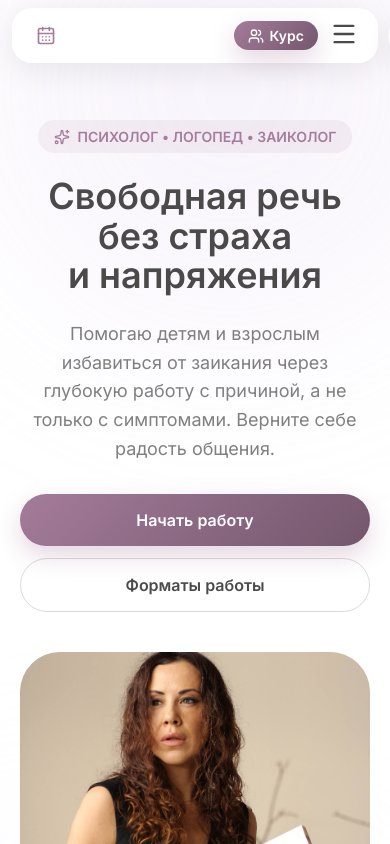
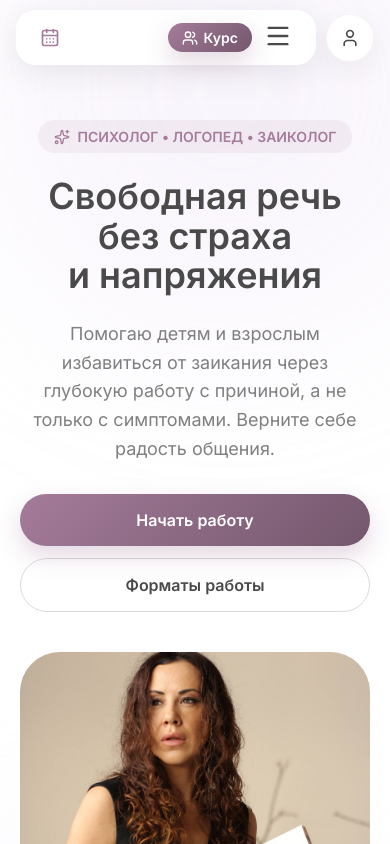
Before and after one commit to vitalikDebug/psy-site, a Next.js app: page / in a window 390 px wide. Shown: the top 844 px of the page. Built offline with nearby package versions, Linux system fonts and the light colour scheme.

Commit message:
update header for lk

```diff
--- a/src/components/CourseAuthorSection/CourseAuthorSection.jsx
+++ b/src/components/CourseAuthorSection/CourseAuthorSection.jsx
@@ -75,8 +75,7 @@ export default function CourseAuthorSection() {
 
 useEffect(() => {
     if (sliderRef.current && trackRef.current) {
-      // Даем React небольшую задержку (через setTimeout),
-      // чтобы DOM успел обновиться перед замерами ширины
+
       const timeoutId = setTimeout(() => {
         if (!sliderRef.current || !trackRef.current) return;
 
--- a/src/components/Header/Header.css
+++ b/src/components/Header/Header.css
@@ -293,9 +293,6 @@
 }
 
 
-/* =========================================
-   --- 6. АДАПТИВ (МЕДИА-ЗАПРОСЫ) ---
-========================================= */
 @media (max-width: 1024px) {
   .header__container {
     display: flex;
@@ -309,22 +306,79 @@
   }
 }
 
+@media (max-width: 1300px) {
+  .header__floating-profile {
+    right: 10px;
+    width: 44px;
+    height: 44px;
+  }
+  .header__container {
+    padding-right: 60px;
+  }
+}
+
 @media (max-width: 768px) {
+  /* 1. ГЛАВНАЯ ОБЕРТКА (Прозрачный контейнер) */
+  /* Теперь это просто флекс-контейнер на всю ширину экрана с отступами */
   .header {
-      width: calc(100% - 24px);
-      top: 8px;
-      padding: 8px 16px;
-      border-radius: 20px;
+    width: calc(100% - 32px); /* По 16px отступы по краям */
+    top: 10px;
+    padding: 0; /* Убираем внутренние отступы, они будут у островка */
+    background: transparent; /* Обертка прозрачная */
+    box-shadow: none; /* Тень убираем с обертки */
+    backdrop-filter: none;
+    display: flex;
+    align-items: center;
+    gap: 12px; /* Расстояние между белым островком и кнопкой ЛК */
+    border-radius: 0;
   }
 
+  /* Отключаем градиентную рамку на мобилке с главной обертки */
   .header::before {
-      border-radius: 20px; /* Рамка повторяет контур телефона */
+    display: none;
+  }
+  .header__container::before {
+    content: '';
+    position: absolute;
+    inset: 0;
+    border-radius: 20px; /* Радиус как у мобильного островка */
+    padding: 2px;
+    background: linear-gradient(135deg, var(--color-accent) 0%, color-mix(in srgb, var(--color-accent) 70%, black) 100%);
+    -webkit-mask: linear-gradient(#fff 0 0) content-box, linear-gradient(#fff 0 0);
+    -webkit-mask-composite: xor;
+    mask-composite: exclude;
+
+    /* Точка старта анимации - там, где находится кнопка курса на телефоне (примерно в 80px от правого края) */
+    clip-path: circle(0px at calc(100% - 80px) 50%);
+    transition: clip-path 0.7s cubic-bezier(0.4, 0, 0.2, 1);
+    pointer-events: none;
+    z-index: -1;
+  }
+  .header--course-mode .header__container::before {
+    clip-path: circle(150% at calc(100% - 80px) 50%);
   }
 
-  .header__container {
-    padding: 0;
+  /* Добавляем фиолетовое свечение самому островку */
+  .header--course-mode .header__container {
+    box-shadow: 0 10px 40px color-mix(in srgb, var(--color-accent) 25%, transparent);
+    transition: box-shadow 0.7s ease;
   }
 
+  /* 2. БЕЛЫЙ ОСТРОВОК (Левая часть с кнопками и бургером) */
+  .header__container {
+    flex: 1; /* Занимает всё доступное место */
+    background-color: rgba(255, 255, 255, 0.95);
+    backdrop-filter: blur(12px);
+    border-radius: 20px;
+    box-shadow: 0 8px 32px rgba(0, 0, 0, 0.08);
+    padding: 8px 16px;
+    display: flex;
+    justify-content: space-between;
+    align-items: center;
+    margin: 0;
+  }
+
+  /* Внутрянка белого островка */
   .header__right {
     gap: 12px;
   }
@@ -339,7 +393,6 @@
 
   .header__course-btn:hover {
     transform: none;
-    /* На телефоне оставляем свечение, но не двигаем кнопку */
     box-shadow: 0 10px 25px color-mix(in srgb, var(--color-accent) 30%, transparent);
   }
 
@@ -355,6 +408,34 @@
 
   .course-text-desk { display: none; }
   .course-text-mob { display: inline; }
+
+  /* 3. КНОПКА ЛК (Второй мини-островок справа) */
+  .header__floating-profile {
+    display: flex;
+    position: static; /* Ставим в общий поток рядом с островком */
+    transform: none;
+    flex-shrink: 0; /* Не даем ей сплющиваться */
+    width: 48px;
+    height: 48px;
+    box-shadow: 0 8px 32px rgba(0, 0, 0, 0.08); /* Такая же тень, как у островка */
+    border: none;
+    border-radius: 50%; /* Идеальный круг */
+  }
+
+  .header__floating-profile:hover {
+    transform: translateY(-2px);
+  }
+
+  /* Специфичные стили для режима ЛК на телефоне */
+  .header__lk-back-btn {
+    padding: 10px 16px;
+  }
+  .header__lk-back-btn .course-text-desk {
+    display: none;
+  }
+  .header__lk-back-btn .course-text-mob {
+    display: inline;
+  }
 }
 
 @media (max-width: 400px) {
@@ -366,6 +447,10 @@
   }
   .header__right {
     gap: 8px;
+  }
+  .header__floating-profile {
+      width: 42px;
+      height: 42px;
   }
 }
 
@@ -494,3 +579,51 @@
     display: inline;
   }
 }
+
+
+/* =========================================
+   --- АДАПТИВ ---
+========================================= */
+@media (max-width: 1300px) {
+  .header__floating-profile {
+    right: 10px;
+    width: 44px;
+    height: 44px;
+  }
+  .header__container {
+    padding-right: 60px;
+  }
+}
+
+@media (max-width: 768px) {
+  /* Делаем главную обертку шапки Flex-контейнером с отступами по краям экрана */
+  .header {
+    width: calc(100% - 32px); /* Ширина экрана минус отступы (по 16px с краев) */
+    display: flex;
+    align-items: center;
+    gap: 10px; /* Расстояние между главным островком и кнопкой ЛК */
+  }
+
+  /* Главный белый островок занимает всё доступное место */
+  .header__container {
+    flex: 1;
+    padding-right: 20px; /* Возвращаем стандартный отступ */
+    margin: 0;
+  }
+
+  /* Плавающая кнопка возвращается в поток и становится вторым мини-островком */
+  .header__floating-profile {
+    display: flex; /* На всякий случай, если ты её скрывал */
+    position: static; /* Убираем абсолютное позиционирование */
+    transform: none; /* Убираем смещение по вертикали */
+    flex-shrink: 0; /* Чтобы кнопка не сплющивалась */
+    width: 48px;
+    height: 48px;
+    box-shadow: 0 10px 30px rgba(0,0,0,0.06); /* Красивая отдельная тень */
+    border: 1px solid rgba(0,0,0,0.04);
+  }
+
+  .header__floating-profile:hover {
+    transform: translateY(-2px); /* Возвращаем анимацию ховера */
+  }
+}
--- a/src/components/Header/Header.jsx
+++ b/src/components/Header/Header.jsx
@@ -138,7 +138,7 @@ export default function Header() {
 
             <div className="header__right">
               <AnimatePresence mode="wait">
-                <motion.div
+               <motion.div
                   key={isCoursePage ? 'course-btn' : 'main-btn'}
                   variants={fadeVariants}
                   initial="hidden"
@@ -161,6 +161,8 @@ export default function Header() {
                   )}
                 </motion.div>
               </AnimatePresence>
+
+
 
               <button className="header__burger-btn" onClick={toggleMenu} aria-label="Меню">
                 {isMenuOpen ? <X size={28} /> : <Menu size={28} />}
```
